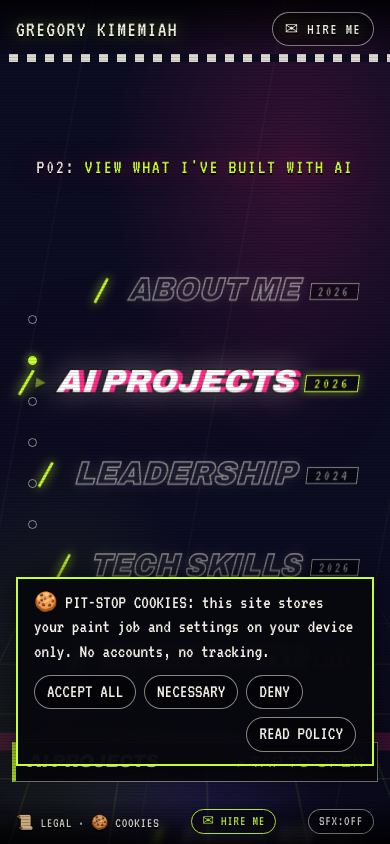
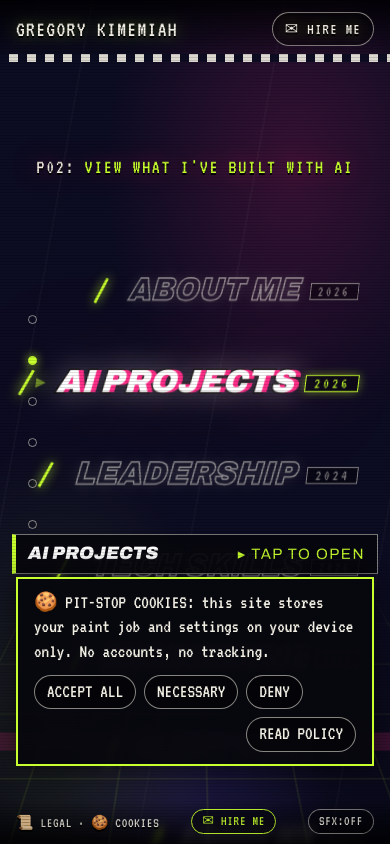
Before and after one commit to kkkkenya/My-portfolio, a React (Vite) app: page / in a window 390 px wide. Both pictures are taken after a click on the button "▶ PRESS START". Built offline with nearby package versions, Linux system fonts and the light colour scheme.

Commit message:
Mobile: lift tap-to-open card above consent banner on first visit

```diff
--- a/src/select/SkinC.jsx
+++ b/src/select/SkinC.jsx
@@ -610,7 +610,7 @@ export default function SkinC() {
       )}
 
       {/* compact stage card for phones */}
-      <button className="ga-mobilecard ga-hud" onClick={() => select(preview)} aria-label={`Open ${preview.lines.join(" ")}`}>
+      <button className={`ga-mobilecard ga-hud${consent === null ? " ga-mobilecard--shifted" : ""}`} onClick={() => select(preview)} aria-label={`Open ${preview.lines.join(" ")}`}>
         <h4>{preview.lines.join(" ")}</h4>
         <p className="go">▸ TAP TO OPEN</p>
       </button>
--- a/src/select/skin-c.css
+++ b/src/select/skin-c.css
@@ -763,6 +763,7 @@ a.ga-cookie {
     right: 12px;
     bottom: 62px;
     z-index: 25;
+    transition: bottom 0.3s ease;
     background: rgba(8, 8, 14, 0.93);
     border: 1px solid var(--dim);
     border-left: 4px solid var(--yellow);
@@ -771,6 +772,11 @@ a.ga-cookie {
     text-align: left;
     color: inherit;
     font: inherit;
+  }
+  /* first visit: consent banner (~180px tall at bottom:78px) covers bottom:62px,
+     so lift the tap-to-open card clear above it until consent is answered */
+  .ga-mobilecard--shifted {
+    bottom: 270px;
   }
   .ga-mobilecard h4 {
     margin: 0;
```
